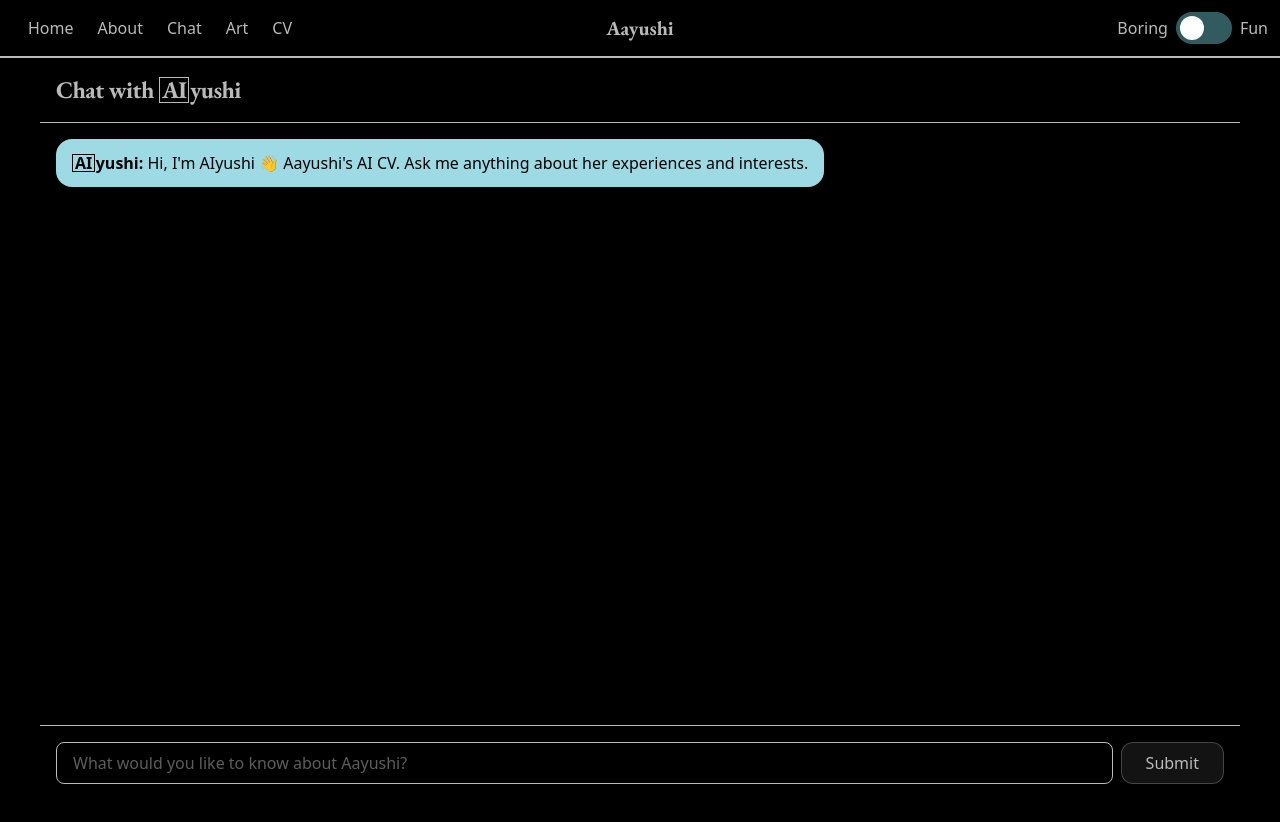
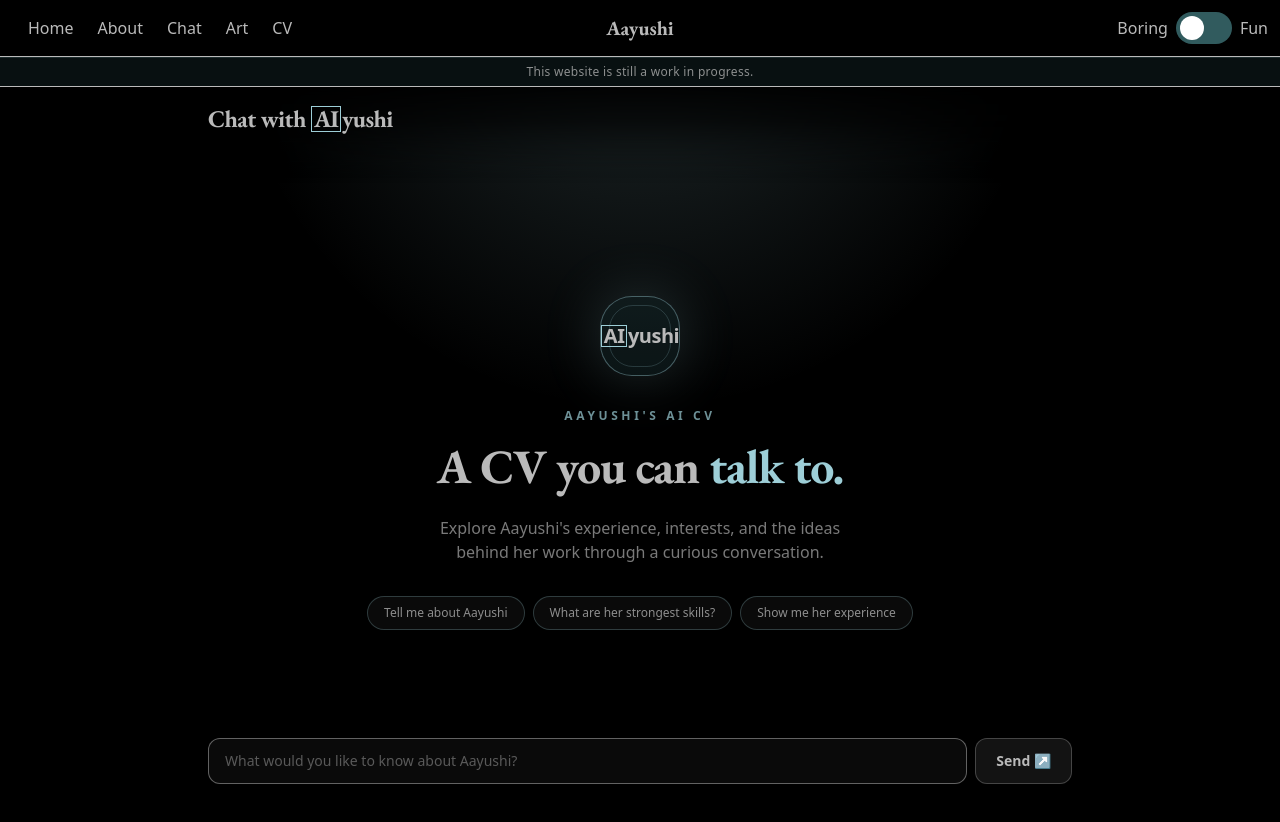
Before and after one commit to jhaveriaayushi/Aayushi-experience, a Next.js app: page /chat in a window 1280 px wide. Shown: the top 822 px of the page. Before the commit the page ends 800 px from the top, so only its background shows below. Built offline with nearby package versions, Linux system fonts and the light colour scheme.

Commit message:
Adding more colour!

```diff
--- a/app/CV/page.tsx
+++ b/app/CV/page.tsx
@@ -62,7 +62,7 @@ const displayedProjects = showAllProjects
 
   return (
     <main className="w-full max-w-[1200px] mx-auto px-8 py-8">
-      <h1 className="text-5xl font-bold mb-8">Experience</h1>
+      <h1 className="text-5xl mb-8">CV Explorer</h1>
 
       <div className="flex flex-wrap gap-3 mb-10">
         {allTags.map((tag) => (
@@ -70,8 +70,8 @@ const displayedProjects = showAllProjects
             key={tag}
             onClick={() => setSelectedTag(tag)}
             className={`px-4 py-2 rounded-full transition ${selectedTag === tag
-              ? "bg-white text-black"
-              : "bg-white/10 text-white hover:bg-white/20"
+                ? "bg-[var(--accent-light)] text-black"
+                : "bg-[color-mix(in_srgb,var(--accent-dark)_40%,transparent)] text-foreground hover:bg-white/20"
               }`}
           >
             {tag}
@@ -86,14 +86,14 @@ const displayedProjects = showAllProjects
             {filteredExperiences.map((exp, index) => (
               <div
                 key={index}
-                className="border border-white/10 rounded-2xl p-6 bg-black/20 backdrop-blur-sm"
+                className="border border-white/10 rounded-2xl p-6 backdrop-blur-sm bg-[color-mix(in_srgb,var(--accent-dark)_20%,transparent)]"
               >
                 <div className="flex justify-between items-start mb-2">
                   <div>
                     <h2 className="text-2xl font-semibold">
                       {exp.title}
                     </h2>
-                    <p className="text-gray-400">{exp.company}</p>
+                    <p className="text-[var(--accent-light)]">{exp.company}</p>
                   </div>
 
                   <span className="text-sm text-gray-500">
@@ -124,14 +124,14 @@ const displayedProjects = showAllProjects
             {filteredEducation.map((exp, index) => (
               <div
                 key={index}
-                className="border border-white/10 rounded-2xl p-6 bg-black/20 backdrop-blur-sm"
+                className="border border-white/10 rounded-2xl p-6 backdrop-blur-sm bg-[color-mix(in_srgb,var(--accent-dark)_20%,transparent)]"
               >
                 <div className="flex justify-between items-start mb-2">
                   <div>
                     <h2 className="text-2xl font-semibold">
                       {exp.title}
                     </h2>
-                    <p className="text-gray-400">{exp.company}</p>
+                    <p className="text-[var(--accent-light)]">{exp.company}</p>
                   </div>
 
                   <span className="text-sm text-gray-500">
@@ -164,9 +164,10 @@ const displayedProjects = showAllProjects
               {displayedProjects.map((project) => (
                 <button
                   key={project.title}
-                  className="group text-left flex flex-col"
+                  className="border border-white/10 rounded-2xl p-6 backdrop-blur-sm bg-[color-mix(in_srgb,var(--accent-dark)_20%,transparent)]"
                 >
                   <div className="overflow-hidden rounded-2xl aspect-square border border-white/10 bg-black/20">
+
                     <video
                       autoPlay
                       muted
@@ -206,14 +207,14 @@ const displayedProjects = showAllProjects
             {filteredCertifications.map((exp, index) => (
               <div
                 key={index}
-                className="border border-white/10 rounded-2xl p-12 bg-black/20 backdrop-blur-sm"
+                className="border border-white/10 rounded-2xl pl-6 p-4 backdrop-blur-sm bg-[color-mix(in_srgb,var(--accent-dark)_20%,transparent)]"
               >
                 <div className="flex justify-between items-start mb-2">
                   <div>
                     <h2 className="text-1xl font-semibold">
                       {exp.title}
                     </h2>
-                    <p className="text-gray-400">{exp.company}</p>
+                    <p className="text-var(--accent-light)">{exp.company}</p>
                   </div>
                 </div>
               </div>
--- a/app/about/page.tsx
+++ b/app/about/page.tsx
@@ -2,6 +2,7 @@
 
 import React, { useState } from "react";
 import { motion } from "framer-motion";
+import Link from "next/link";
 
 const likes = ["AI", "Olives", "Art", "Robotics", "Playful UX", "Making things", "Automation"];
 const dislikes = ["Boring forms", "Clutter", "Tiny buttons", "Slow websites", "Needless jargon"];
@@ -130,51 +131,62 @@ export default function AboutPage() {
   })();
 
   return (
-    <main className="relative min-h-screen overflow-hidden bg-background px-4 py-12 text-white selection:bg-fuchsia-300 selection:text-slate-950 sm:px-8">
+    <main className="relative min-h-screen overflow-hidden bg-background px-4 py-12 sm:px-8">
 
       <section
         className="relative mx-auto mb-20 w-full max-w-4xl text-center"
         aria-labelledby="about-title"
       >
-        <div
-          className="mx-auto flex max-w-3xl flex-col items-center rounded-3xl border p-6 shadow-2xl backdrop-blur-md sm:p-10"
+        <div className="relative mx-auto max-w-5xl overflow-hidden rounded-[2rem] border border-[color-mix(in_srgb,var(--accent-light)_20%,transparent)] bg-gradient-to-br from-[color-mix(in_srgb,var(--accent-light)_12%,transparent)] via-[color-mix(in_srgb,var(--background)_60%,transparent)] to-[color-mix(in_srgb,var(--accent-dark)_20%,transparent)] p-6 shadow-2xl shadow-[color-mix(in_srgb,var(--accent-dark)_30%,transparent)] backdrop-blur-md sm:p-10">
+          <div className="pointer-events-none absolute -right-24 -top-24 h-64 w-64 rounded-full bg-[color-mix(in_srgb,var(--accent-light)_10%,transparent)] blur-3xl" aria-hidden="true" />
 
+          <div className="relative grid items-center gap-10 md:items-start md:grid-cols-[minmax(12rem,0.75fr)_1.25fr] md:gap-14">
+            <div className="flex flex-col items-center md:items-start">
+              <div className="about-image-frame relative h-48 w-48 overflow-hidden rounded-[2rem] shadow-2xl shadow-[color-mix(in_srgb,var(--accent-dark)_40%,transparent)] transition-[border-radius,transform] duration-700 ease-in-out hover:rotate-2 hover:scale-[1.02] sm:h-60 sm:w-60">
+                <img src="/me.jpeg" alt="Aayushi" className="h-full w-full object-cover" />
+              </div>
+              <p className="mt-5 text-xs font-bold uppercase tracking-[0.28em] text-[color-mix(in_srgb,var(--accent-light)_60%,transparent)]">Based in London · Always making</p>
+            </div>
+
+            <div>
+              <p className="text-sm font-bold uppercase tracking-[0.34em] text-[var(--accent-light)]">Hi there, I&apos;m Aayushi</p>
+              <h2 id="about-title" className="mt-4 max-w-2xl text-4xl font-semibold leading-[1.05] tracking-tight text-foreground sm:text-6xl">
+                Product manager, designer, and engineer.
+              </h2>
+              <p className="mt-6 max-w-2xl text-base leading-7 text-[color-mix(in_srgb,var(--foreground)_75%,transparent)] sm:text-lg">
+                I enjoy turning fuzzy ideas into useful, thoughtful experiences. My work sits at the intersection of product strategy, playful design, and hands-on engineering, and I&apos;m happiest when I&apos;m learning, making, and connecting seemingly unrelated things.
+              </p>
+              <p className="mt-4 max-w-2xl text-sm leading-6 text-[color-mix(in_srgb,var(--foreground)_55%,transparent)] sm:text-base">
+                Outside of work, you&apos;ll usually find me creating something. I paint, sculpt, build Raspberry Pi projects, and dive into almost any DIY challenge that catches my attention. I&apos;m loyal to no medium, just the joy of making.
+              </p>
+              <p className="mt-4 max-w-2xl text-sm leading-6 text-[color-mix(in_srgb,var(--foreground)_55%,transparent)] sm:text-base">
+                Curious, energetic, and loyal to no medium, I am a jack of all trades, hoping to master a few. Recently, I&apos;ve been exploring sustainable AI and its potential to help people and the planet.
+              </p>
+
+              <div className="mt-7 flex flex-wrap justify-center gap-3">
+                <Link href="/chat" className="rounded-full bg-[var(--accent-light)] px-5 py-3 text-sm font-bold text-[var(--background)] transition hover:-translate-y-0.5 hover:shadow-[0_8px_24px_color-mix(in_srgb,var(--accent-light)_25%,transparent)]">
+                  Ask my AI CV <span aria-hidden="true">↗</span>
+                </Link>
+                <Link href="/CV" className="rounded-full border border-[color-mix(in_srgb,var(--accent-light)_25%,transparent)] px-5 py-3 text-sm font-semibold text-[color-mix(in_srgb,var(--foreground)_80%,transparent)] transition hover:-translate-y-0.5 hover:border-[color-mix(in_srgb,var(--accent-light)_70%,transparent)] hover:text-[var(--foreground)]">
+                  View my CV
+                </Link>
+              </div>
+            </div>
+          </div>
+        </div>
+
+        <a
+          href="#fishbowl"
+          className="group mt-8 inline-flex flex-col items-center gap-2 text-xs font-bold uppercase tracking-[0.28em] text-[color-mix(in_srgb,var(--accent-light)_55%,transparent)] transition hover:text-[var(--accent-light)]"
         >
-          <div
-            className="about-image-frame mb-7 h-36 w-36 overflow-hidden shadow-xl transition-all duration-500 sm:h-44 sm:w-44"
-          >
-            <img
-              src="/me.jpeg"
-              alt="Aayushi"
-              className="h-full w-full object-cover"
-            />
-          </div>
-
-          <p className="text-sm font-bold uppercase tracking-[0.34em] text-[var(--accent-light)]">
-            Hi there, I’m Aayushi
-          </p>
-
-          <h2
-            id="about-title"
-            className="mt-4 max-w-2xl text-3xl font-semibold tracking-tight text-foreground sm:text-5xl"
-          >
-            Product manager, designer, and engineer.
-          </h2>
-
-          <p className="mt-5 max-w-2xl text-sm leading-7 text-[var(--about-muted)] sm:text-base">
-            I enjoy turning fuzzy ideas into useful, thoughtful experiences. My work sits at the intersection of product strategy, playful design, and hands-on engineering, and I'm happiest when I'm learning, making, and connecting seemingly unrelated things.
-          </p><br></br><p>
-            Outside of work, you'll usually find me creating something. I paint, sculpt, build Raspberry Pi projects, and dive into almost any DIY challenge that catches my attention. I'm loyal to no medium, just the joy of making.
-          </p><br></br><p>
-            Curious, energetic, and loyal to no medium, I am a jack of all trades, hoping to master a few. Recently, I've been exploring sustainable AI and its potential to help people and the planet.
-
-          </p>
-        </div>
+          <span>There&apos;s more below</span>
+          <span className="text-lg leading-none transition-transform duration-300 group-hover:translate-y-1" aria-hidden="true">↓</span>
+        </a>
       </section>
 
 
 
-      <section className="relative mx-auto flex max-w-5xl flex-col items-center">
+      <section id="fishbowl" className="relative mx-auto flex max-w-5xl scroll-mt-8 flex-col items-center">
         <p className="mb-2 text-xs font-bold uppercase tracking-[0.34em] text-cyan-200/80">
           Get to know me
         </p>
--- a/app/ai_box.tsx
+++ b/app/ai_box.tsx
@@ -2,7 +2,7 @@
 export function AIyushi() {
   return (
     <span className="inline-flex items-center gap-0.5">
-      <span className="border border-current mr-[-1.5px] border-0.5px px-0.5 py-0.01 font-bold leading-none">
+      <span className="border border-[var(--accent-light)] mr-[-1.5px] border-0.5px px-0.5 py-0.01 font-bold leading-none">
       AI
       </span>
       <span className="leading-none">yushi</span>
--- a/app/chat/page.tsx
+++ b/app/chat/page.tsx
@@ -23,6 +23,7 @@ export default function Page() {
   const [input, setInput] = useState('');
 
   const messagesEndRef = useRef<HTMLDivElement>(null);
+  const inputRef = useRef<HTMLInputElement>(null);
 
   useEffect(() => {
     messagesEndRef.current?.scrollIntoView({
@@ -30,24 +31,87 @@ export default function Page() {
     });
   }, [messages, status]);
 
+  console.log("messages", messages);
+console.log("status", status);
+console.log("error", error);
+
   return (
-    <div className="flex flex-col flex-1 w-full max-w-[1200px] mx-auto">
+    <div className="h-screen flex flex-col flex-1 w-full max-w-4xl mx-auto"
+>
 
-      <div className="sticky top-0 z-20 justify-between items-center p-4 border-b backdrop-blur-md bg-background/60">
-      <h1 className="text-2xl font-bold tracking-tight">Chat with <AIyushi /></h1>
+<div
+  className="fixed inset-0 pointer-events-none -z-10"
+  style={{
+    background: `
+      radial-gradient(
+        circle at top,
+        color-mix(in srgb, var(--accent-light) 20%, transparent),
+        transparent 40%
+      )
+    `,
+  }}
+/>
+<div className="sticky top-0 z-20">
+  <div
+    className="
+      pointer-events-none
+      absolute inset-x-0 top-0 h-24
+      bg-gradient-to-b
+      from-background/90
+      via-background/50
+      to-transparent
+      backdrop-blur-md
+      [mask-image:linear-gradient(to_bottom,black_0%,black_35%,transparent_100%)]
+      [-webkit-mask-image:linear-gradient(to_bottom,black_0%,black_35%,transparent_100%)]
+    "
+  />
 
+  <div className="relative p-4">
+    <h1 className="text-2xl font-bold tracking-tight">
+      Chat with <AIyushi />
+    </h1>
+  </div>
+</div>
 
-
-      </div>
       {/* Main chat area with welcome message and conversation history */}
       <div className="flex-1 overflow-y-auto p-4">
 
         {/* Show a starter welcome bubble when no messages exist yet. */}
-        <div className="flex mb-4 justify-start">
-          <div className="max-w-[70%] rounded-2xl px-4 py-3 assistant-bubble">
-            <strong><AIyushi />:</strong> Hi, I'm AIyushi 👋 Aayushi's AI CV. Ask me anything about her experiences and interests.
+        {messages.length === 0 && (
+          <div className="flex min-h-[calc(100vh-13rem)] flex-col items-center justify-center px-4 py-10 text-center">
+            <div className="relative mb-8 flex h-20 w-20 items-center justify-center rounded-[2rem] border border-[var(--accent-light)]/40 bg-[var(--accent-dark)]/20 shadow-[0_0_60px_color-mix(in_srgb,var(--accent-light)_20%,transparent)] before:absolute before:inset-2 before:rounded-[1.5rem] before:border before:border-[var(--accent-light)]/20">
+              <span className="relative text-xl font-bold tracking-tight"><AIyushi /></span>
+            </div>
+
+            <p className="mb-3 text-xs font-semibold uppercase tracking-[0.3em] text-[var(--accent-light)]/70">Aayushi&apos;s AI CV</p>
+            <h2 className="max-w-xl text-4xl font-bold leading-tight tracking-tight text-[var(--foreground)] sm:text-5xl">
+              A CV you can <span className="text-[var(--accent-light)]">talk to.</span>
+            </h2>
+            <p className="mt-5 max-w-md text-sm leading-6 text-[var(--foreground)]/65 sm:text-base">
+              Explore Aayushi&apos;s experience, interests, and the ideas behind her work through a curious conversation.
+            </p>
+
+            <div className="mt-8 flex max-w-2xl flex-wrap justify-center gap-2">
+              {[
+                'Tell me about Aayushi',
+                'What are her strongest skills?',
+                'Show me her experience',
+              ].map(prompt => (
+                <button
+                  key={prompt}
+                  type="button"
+                  onClick={() => {
+                    setInput(prompt);
+                    inputRef.current?.focus();
+                  }}
+                  className="rounded-full border border-[var(--accent-light)]/25 bg-[var(--foreground)]/5 px-4 py-2 text-xs text-[var(--foreground)]/75 transition hover:-translate-y-0.5 hover:border-[var(--accent-light)] hover:bg-[var(--accent-light)]/10 hover:text-[var(--accent-light)] focus-visible:outline-none focus-visible:ring-2 focus-visible:ring-[var(--accent-light)]/60"
+                >
+                  {prompt}
+                </button>
+              ))}
+            </div>
           </div>
-        </div>
+        )}
 
 
         {/* Render all chat messages in the conversation. */}
@@ -69,7 +133,8 @@ export default function Page() {
 
               <div className="whitespace-pre-wrap">
                 <strong>
-                  {message.role === "user" ? "User " : <AIyushi />}:
+                  {message.role !== "user" ? <AIyushi /> : null}
+                  {message.role !== "user" ? ':' : null}
                 </strong>
 
                 <ReactMarkdown>
@@ -122,7 +187,7 @@ export default function Page() {
 
       {/* Message input form for sending new prompts. */}
       <form
-        className="sticky bottom-0 border-t backdrop-blur-md bg-background/80 p-4 flex gap-2"
+        className="relative sticky bottom-0 z-20 p-4 flex gap-2 before:pointer-events-none before:absolute before:inset-x-0 before:bottom-0 before:-z-10 before:h-32 before:content-[''] before:bg-gradient-to-t before:from-background/90 before:via-background/50 before:to-transparent before:backdrop-blur-md before:[mask-image:linear-gradient(to_top,black_0%,black_35%,transparent_100%)] before:[-webkit-mask-image:linear-gradient(to_top,black_0%,black_35%,transparent_100%)]"
         onSubmit={e => {
           e.preventDefault();
           if (input.trim()) {
@@ -132,16 +197,19 @@ export default function Page() {
         }}
       >
         <input
-          className="flex-1 border rounded-lg px-4 py-2"
+          ref={inputRef}
+          aria-label="Message Aayushi's AI CV"
+          className="min-w-0 flex-1 rounded-xl border border-[var(--foreground)]/50 bg-[var(--foreground)]/5 px-4 py-3 text-sm text-[var(--foreground)] outline-none transition placeholder:text-[var(--foreground)]/45 focus:border-[var(--accent-light)]/70 focus:bg-[var(--foreground)]/10 focus:ring-2 focus:ring-[var(--accent-light)]/15"
           value={input}
           onChange={e => setInput(e.target.value)}
           disabled={status === 'submitted' || status === 'streaming'}
           placeholder="What would you like to know about Aayushi?"
         />
         <button type="submit"
+          aria-label="Send message"
           disabled={status === 'submitted' || status === 'streaming'}
-          className="px-6 py-2 bg-foreground text-white rounded-xl buttons">
-          Submit
+          className="buttons rounded-xl px-5 py-3 text-sm font-semibold disabled:cursor-not-allowed disabled:opacity-40">
+          Send <span aria-hidden="true">↗</span>
         </button>
       </form>
     </div>
--- a/app/globals.css
+++ b/app/globals.css
@@ -23,7 +23,7 @@
   --dislike-end: #6d28d9;
 
   --accent-dark: #315b5e;
-  --accent-light: #9edae4;
+  --accent-light: #9dced7;
 }
 
 [data-theme="fun"] {
@@ -51,14 +51,26 @@
 
 
 .assistant-bubble {
-  background: var(--accent-light);
-  color: var(--background);
+
+background: linear-gradient(
+135deg,
+color-mix(in srgb, var(--accent-dark) 100%, var(--background)),
+color-mix(in srgb, var(--accent-dark) 60%, var(--background))
+);
+  color: var(--foreground);
+  border: 2px solid color-mix(in srgb, var(--accent-dark) 20%, transparent);
 }
 
 .user-bubble {
-  background: var(--accent-dark);
-  color: var(--foreground);
+background: linear-gradient(
+135deg,
+color-mix(in srgb, var(--accent-light) 100%, var(--background)),
+color-mix(in srgb, var(--accent-light) 60%, var(--background))
+);
+  color: var(--background);
+  border: 2px solid color-mix(in srgb, var(--accent-light) 20%, transparent);
 }
+
 
 .buttons {
   background: color-mix(in srgb, var(--foreground) 10%, transparent);
--- a/app/navbar.tsx
+++ b/app/navbar.tsx
@@ -33,7 +33,7 @@ export function Navbar() {
   const [menuOpen, setMenuOpen] = useState(false);
 
   return (
-    <nav className="relative z-50 border-b">
+    <nav className="relative z-50 border-b bg-background">
       <div className="relative flex items-center p-3 border-b">
         <button
           className="ml-4 md:hidden text-3xl"
@@ -121,6 +121,10 @@ hover:text-shadow-[0_0_10px_var(--accent-light)]
 
 
       </div>
+
+      <div className="border-t border-[color-mix(in_srgb,var(--accent-light)_15%,transparent)] bg-[color-mix(in_srgb,var(--accent-dark)_18%,transparent)] px-4 py-1.5 text-center text-xs font-medium tracking-wide text-[color-mix(in_srgb,var(--foreground)_75%,transparent)]">
+        This website is still a work in progress.
+      </div>
     </nav>
   );
 
--- a/app/page.tsx
+++ b/app/page.tsx
@@ -94,7 +94,7 @@ export default function Home() {
 
           <button
             onClick={handleGetStarted}
-            className="px-8 py-4 buttons rounded-xl transition"
+            className="px-8 py-4 buttons bg-[color-mix(in_srgb,var(--accent-dark)_40%,transparent)] rounded-xl transition"
           > Get Started
           </button>
         </div>
--- a/package.json
+++ b/package.json
@@ -13,13 +13,15 @@
     "@ai-sdk/azure": "^3.0.77",
     "@ai-sdk/openai": "^3.0.74",
     "@ai-sdk/react": "^3.0.210",
+    "@vercel/firewall": "^1.2.5",
     "ai": "^6.0.208",
     "framer-motion": "^13.2.0",
     "next": "^16.2.9",
     "pdf-parse": "^1.1.1",
     "react": "19.2.4",
     "react-dom": "19.2.4",
-    "react-markdown": "^10.1.0"
+    "react-markdown": "^10.1.0",
+    "zod": "^4.5.4"
   },
   "devDependencies": {
     "@tailwindcss/postcss": "^4",
```
Also changed, not shown: 1 other file (tests, documents, lock files or other folders). Lines whose indentation alone changed are shown as unchanged.
